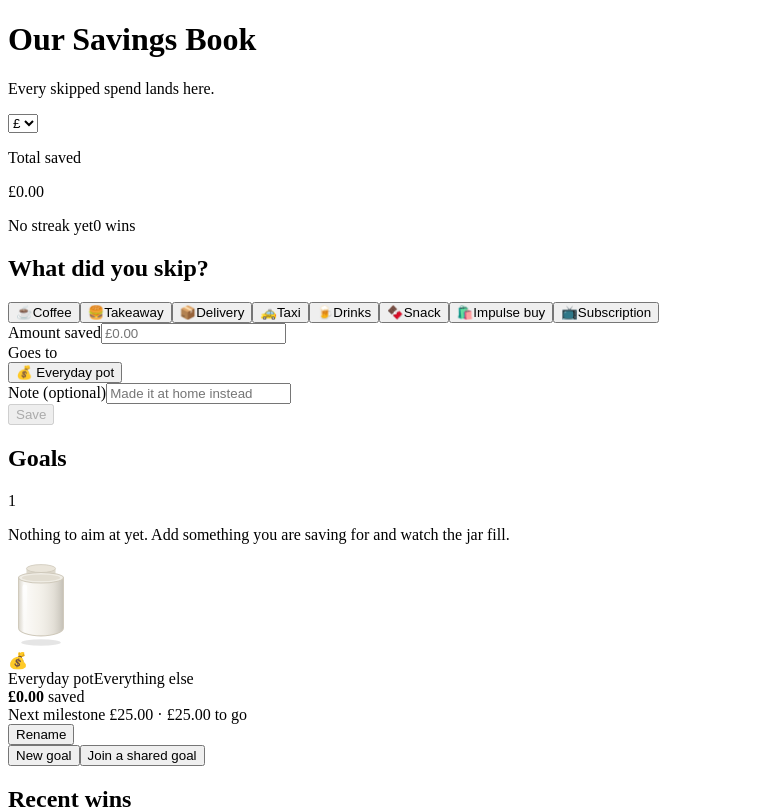
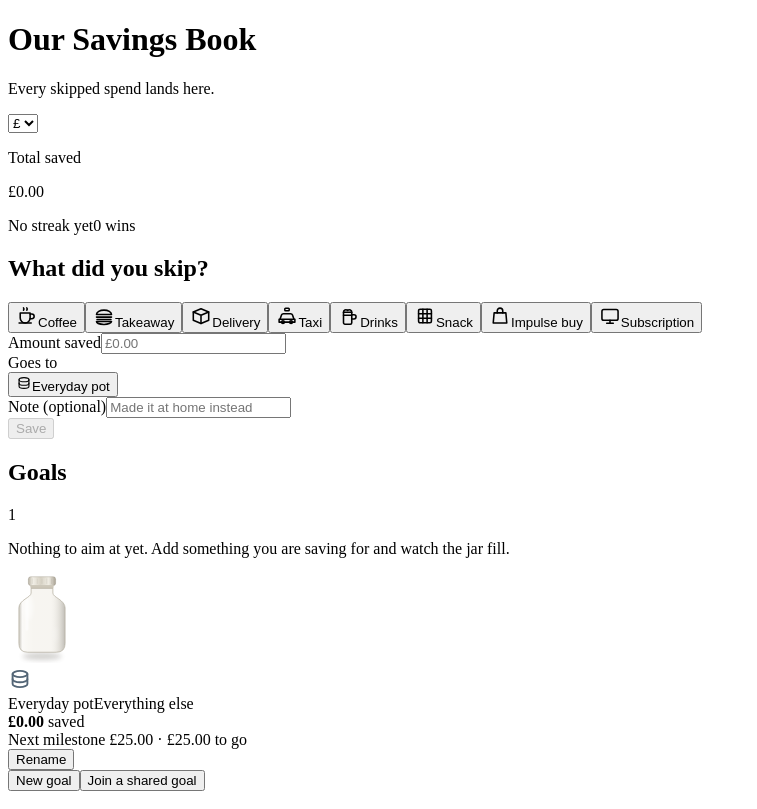
Before and after one commit to iiremozer/BudgetPlanner, a React (Vite) app: page / in a window 1280 px wide. Shown: the top 809 px of the page, without its empty margins (0-757 px from the left). Built offline with nearby package versions, Linux system fonts and the light colour scheme; the HTML template or start-up script is replaced by a standard one.

Commit message:
Çizilmiş ikon seti ve yeniden çizilmiş kavanoz

```diff
--- a/src/components/EntryForm.jsx
+++ b/src/components/EntryForm.jsx
@@ -2,6 +2,9 @@ import { useEffect, useState } from 'react';
 import { parseAmount, formatMoney, CURRENCIES } from '../lib/money.js';
 import { PRESETS, presetAmount } from '../lib/presets.js';
 import { sortGoals, primaryGoal } from '../lib/goals.js';
+import { iconForEmoji } from '../lib/icons.js';
+import { colorOf } from '../lib/colors.js';
+import Icon from './Icon.jsx';
 
 export default function EntryForm({ currency, goals, entries, generalName, onAdd }) {
   const [note, setNote] = useState('');
@@ -70,8 +73,8 @@ export default function EntryForm({ currency, goals, entries, generalName, onAdd
               aria-pressed={picked === preset.id}
               onClick={() => choose(preset)}
             >
-              <span className="tile-emoji" aria-hidden="true">
-                {preset.emoji}
+              <span className="tile-icon">
+                <Icon name={iconForEmoji(preset.emoji)} size={22} />
               </span>
               <span className="tile-label">{preset.label}</span>
             </button>
@@ -109,8 +112,10 @@ export default function EntryForm({ currency, goals, entries, generalName, onAdd
                   setGoalId(goal.id);
                   setTouchedGoal(true);
                 }}
+                style={{ '--tone': colorOf(goal.color).base }}
               >
-                {goal.emoji} {goal.name}
+                <Icon name={iconForEmoji(goal.emoji)} size={16} />
+                {goal.name}
               </button>
             ))}
             <button
@@ -122,7 +127,8 @@ export default function EntryForm({ currency, goals, entries, generalName, onAdd
                 setTouchedGoal(true);
               }}
             >
-              💰 {generalName}
+              <Icon name="coins" size={16} />
+              {generalName}
             </button>
           </div>
         </div>
--- a/src/components/GoalList.jsx
+++ b/src/components/GoalList.jsx
@@ -7,6 +7,8 @@ import { PERIOD_IDS, PERIODS, periodsNeeded, finishDate, ratePerWeek, weeksAtRat
 import { sortGoals, uniqueGoalName } from '../lib/goals.js';
 import { formatCode, makeBookCode, normalizeCode } from '../lib/code.js';
 import Jar from './Jar.jsx';
+import Icon from './Icon.jsx';
+import { iconForEmoji } from '../lib/icons.js';
 
 const EMOJIS = ['🎯', '🏖️', '🏠', '🚗', '📚', '🎁', '🛫', '🪴'];
 
@@ -139,7 +141,7 @@ export default function GoalList({
           >
             <Jar
               ratio={p.ratio}
-              emoji={goal.emoji}
+              iconName={iconForEmoji(goal.emoji)}
               complete={p.complete}
               id={goal.id}
               color={tone}
@@ -274,7 +276,7 @@ export default function GoalList({
             className={`goal goal-tinted${goals.length ? ' goal-general' : ''}`}
             style={{ '--tone': SLATE.base, '--tone-tint': SLATE.tint }}
           >
-            <Jar ratio={p.ratio} emoji="💰" id="general" color={SLATE} />
+            <Jar ratio={p.ratio} iconName="coins" id="general" color={SLATE} />
 
             <div className="goal-body">
               {renaming ? (
@@ -495,14 +497,15 @@ export default function GoalList({
                 <button
                   key={e}
                   type="button"
-                  className="chip"
+                  className="chip chip-icon"
+                  aria-label={e}
                   aria-pressed={emoji === e}
                   onClick={() => {
                     setEmoji(e);
                     setColor(colorForEmoji(e));
                   }}
                 >
-                  {e}
+                  <Icon name={iconForEmoji(e)} size={20} />
                 </button>
               ))}
             </div>
--- /dev/null
+++ b/src/components/Icon.jsx
@@ -0,0 +1,142 @@
+// Emoji her platformda başka türlü çizildiği için uygulama derme çatma
+// görünüyordu. Bunlar tek elden çizilmiş, aynı kalınlıkta, aynı köşe
+// yuvarlaklığında ikonlar; rengi bulunduğu yerden alırlar.
+
+const PATHS = {
+  target: (
+    <>
+      <circle cx="12" cy="12" r="8.2" />
+      <circle cx="12" cy="12" r="4.4" />
+      <circle cx="12" cy="12" r="1.1" fill="currentColor" stroke="none" />
+    </>
+  ),
+  beach: (
+    <>
+      <path d="M3.4 12.2a8.6 8.6 0 0 1 17.2 0z" />
+      <path d="M12 12.2v7.4" />
+      <path d="M12 19.6a2.2 2.2 0 0 0 3.1.5" />
+    </>
+  ),
+  house: (
+    <>
+      <path d="M3.4 10.8 12 3.6l8.6 7.2" />
+      <path d="M5.6 9.6v10.8h12.8V9.6" />
+      <path d="M10 20.4v-5.3h4v5.3" />
+    </>
+  ),
+  car: (
+    <>
+      <path d="M4.4 15.6 6 10.6a2.2 2.2 0 0 1 2.1-1.5h7.8a2.2 2.2 0 0 1 2.1 1.5l1.6 5" />
+      <path d="M3.4 15.6h17.2v3.1H3.4z" />
+      <circle cx="7.6" cy="18.7" r="1.5" />
+      <circle cx="16.4" cy="18.7" r="1.5" />
+    </>
+  ),
+  books: (
+    <>
+      <rect x="4" y="5.2" width="4.2" height="13.6" rx="1" />
+      <rect x="9.4" y="5.2" width="4.2" height="13.6" rx="1" />
+      <path d="m15.4 6.6 3.9 1-2.6 12.1-3.9-1z" />
+    </>
+  ),
+  gift: (
+    <>
+      <rect x="3.6" y="10.2" width="16.8" height="9.8" rx="1.6" />
+      <path d="M12 10.2V20M3.6 14.4h16.8" />
+      <path d="M12 10.2c-3.4 0-5-1.1-5-2.5s2.9-2.4 5 2.5zM12 10.2c3.4 0 5-1.1 5-2.5s-2.9-2.4-5 2.5z" />
+    </>
+  ),
+  plane: <path d="M20.8 4.2 3.6 11l6.7 2.4 2.4 6.7z" />,
+  plant: (
+    <>
+      <path d="M7.2 14.6h9.6l-1.2 5.8H8.4z" />
+      <path d="M12 14.6c0-4-2.4-6-5-6.6 0 3.1 1.8 6.1 5 6.6z" />
+      <path d="M12 14.6c0-3.3 2-5 4.2-5.5 0 2.6-1.5 5.1-4.2 5.5z" />
+    </>
+  ),
+  coffee: (
+    <>
+      <path d="M4.6 8.8h10.8v5.4a5.4 5.4 0 0 1-10.8 0z" />
+      <path d="M15.4 9.8h1.8a2.6 2.6 0 0 1 0 5.2h-1.8" />
+      <path d="M3.4 19.6h13.2" />
+      <path d="M8.2 5.6c.7-.8.7-1.6 0-2.4M11.8 5.6c.7-.8.7-1.6 0-2.4" />
+    </>
+  ),
+  burger: (
+    <>
+      <path d="M3.8 10.4a8.2 4.8 0 0 1 16.4 0z" />
+      <path d="M3.8 13.2h16.4M4.4 15.8h15.2" />
+      <path d="M3.8 18a8.2 3.2 0 0 0 16.4 0z" />
+    </>
+  ),
+  box: (
+    <>
+      <path d="M3.6 7.6 12 4l8.4 3.6v9L12 20.2l-8.4-3.6z" />
+      <path d="M12 11.2v9M3.6 7.6 12 11.2l8.4-3.6" />
+    </>
+  ),
+  taxi: (
+    <>
+      <rect x="9.6" y="3.6" width="4.8" height="2.6" rx="0.8" />
+      <path d="M4.4 15.6 6 11a2.2 2.2 0 0 1 2.1-1.5h7.8a2.2 2.2 0 0 1 2.1 1.5l1.6 4.6" />
+      <path d="M3.4 15.6h17.2v3.1H3.4z" />
+      <circle cx="7.6" cy="18.7" r="1.5" />
+      <circle cx="16.4" cy="18.7" r="1.5" />
+    </>
+  ),
+  beer: (
+    <>
+      <path d="M6 8h9v11.4a1.6 1.6 0 0 1-1.6 1.6H7.6A1.6 1.6 0 0 1 6 19.4z" />
+      <path d="M15 10.6h2.4a2.1 2.1 0 0 1 0 4.6H15" />
+      <path d="M6 11.2h9" />
+      <path d="M6 8a2.6 2.6 0 0 1 4.5-2 2.6 2.6 0 0 1 4.5 2" />
+    </>
+  ),
+  snack: (
+    <>
+      <rect x="5" y="4.6" width="14" height="14.8" rx="1.6" />
+      <path d="M9.7 4.6v14.8M14.3 4.6v14.8M5 9.5h14M5 14.5h14" />
+    </>
+  ),
+  bag: (
+    <>
+      <path d="M5.6 8.6h12.8l1 11H4.6z" />
+      <path d="M9 8.6V6.4a3 3 0 0 1 6 0v2.2" />
+    </>
+  ),
+  screen: (
+    <>
+      <rect x="3.2" y="5" width="17.6" height="11.6" rx="2" />
+      <path d="M8.4 20h7.2M12 16.6V20" />
+    </>
+  ),
+  coins: (
+    <>
+      <ellipse cx="12" cy="7" rx="7.4" ry="3.1" />
+      <path d="M4.6 7v5.2c0 1.7 3.3 3.1 7.4 3.1s7.4-1.4 7.4-3.1V7" />
+      <path d="M4.6 12.2v4.8c0 1.7 3.3 3.1 7.4 3.1s7.4-1.4 7.4-3.1v-4.8" />
+    </>
+  ),
+};
+
+export const ICON_NAMES = Object.keys(PATHS);
+
+export default function Icon({ name, size = 22, strokeWidth = 1.7, className }) {
+  const shape = PATHS[name] ?? PATHS.coins;
+  return (
+    <svg
+      viewBox="0 0 24 24"
+      width={size}
+      height={size}
+      fill="none"
+      stroke="currentColor"
+      strokeWidth={strokeWidth}
+      strokeLinecap="round"
+      strokeLinejoin="round"
+      className={className}
+      aria-hidden="true"
+    >
+      {shape}
+    </svg>
+  );
+}
--- a/src/components/Jar.jsx
+++ b/src/components/Jar.jsx
@@ -1,115 +1,137 @@
 import { colorOf } from '../lib/colors.js';
+import Icon from './Icon.jsx';
 
-// Kavanozu üç boyutlu göstermek için üç şey gerekiyor: camın kenarlarda
-// koyulaşıp ortada açılması, sıvının üstünde bir elips (yandan bakınca ağız
-// oval görünür) ve altta bir gölge.
+// Kavanozun gerçekçi görünmesi omuz eğrisinden geliyor: boyun dar başlar,
+// aşağı doğru genişleyip gövdeye açılır. Üstüne cam için yumuşak bir
+// parlama, sıvı için üstte açık altta koyu bir geçiş ve zeminde bulanık
+// bir gölge biniyor.
 
-const TOP = 30;
-const BOTTOM = 116;
-const RX = 34;
-const RY = 8;
+const BODY = `M 34 24
+  L 34 31
+  C 34 37.5, 16 41, 16 53
+  L 16 105
+  Q 16 118, 29 118
+  L 71 118
+  Q 84 118, 84 105
+  L 84 53
+  C 84 41, 66 37.5, 66 31
+  L 66 24 Z`;
 
+const TOP = 24;
+const BOTTOM = 118;
 
-export default function Jar({ ratio = 0, emoji, complete = false, size = 66, id = 'jar', color }) {
+export default function Jar({ ratio = 0, emoji, iconName, complete = false, size = 68, id = 'jar', color }) {
   const clamped = Math.max(0, Math.min(1, Number.isFinite(ratio) ? ratio : 0));
-  const level = BOTTOM - clamped * (BOTTOM - TOP);
-  const filled = clamped > 0.01;
+  const level = BOTTOM - clamped * (BOTTOM - TOP - 6);
+  const filled = clamped > 0.005;
 
   const uid = String(id).replace(/[^a-zA-Z0-9_-]/g, '');
-  const glassId = `glass-${uid}`;
-  const liquidId = `liquid-${uid}`;
-  const clipId = `clip-${uid}`;
-  const shineId = `shine-${uid}`;
+  const tone = color ?? colorOf(undefined);
 
-  const tone = color ?? colorOf(undefined);
-  const liquidTop = tone.light;
-  const liquidBottom = tone.dark;
-
-  const bodyPath = `M ${50 - RX} ${TOP} L ${50 - RX} ${BOTTOM - 10} A ${RX} ${RY + 4} 0 0 0 ${
-    50 + RX
-  } ${BOTTOM - 10} L ${50 + RX} ${TOP} Z`;
+  const clipId = `c-${uid}`;
+  const glassId = `g-${uid}`;
+  const liquidId = `l-${uid}`;
+  const lidId = `d-${uid}`;
+  const softId = `s-${uid}`;
+  const shadowId = `w-${uid}`;
 
   return (
     <div className="jar" style={{ width: size }}>
-      <svg viewBox="0 0 100 136" width={size} height={size * 1.36} aria-hidden="true">
+      <svg viewBox="0 0 100 134" width={size} height={size * 1.34} aria-hidden="true">
         <defs>
-          <linearGradient id={glassId} x1="0" y1="0" x2="1" y2="0">
-            <stop offset="0" stopColor="#c9c4b8" stopOpacity="0.55" />
-            <stop offset="0.12" stopColor="#ffffff" stopOpacity="0.7" />
-            <stop offset="0.4" stopColor="#ffffff" stopOpacity="0.16" />
-            <stop offset="0.78" stopColor="#b7b1a4" stopOpacity="0.28" />
-            <stop offset="1" stopColor="#8f8a7e" stopOpacity="0.48" />
+          <clipPath id={clipId}>
+            <path d={BODY} />
+          </clipPath>
+
+          <linearGradient id={liquidId} x1="0" y1="0" x2="1" y2="0.3">
+            <stop offset="0" stopColor={tone.dark} />
+            <stop offset="0.18" stopColor={tone.base} />
+            <stop offset="0.45" stopColor={tone.light} />
+            <stop offset="0.78" stopColor={tone.base} />
+            <stop offset="1" stopColor={tone.dark} />
           </linearGradient>
 
-          <linearGradient id={liquidId} x1="0" y1="0" x2="1" y2="0">
-            <stop offset="0" stopColor={liquidBottom} />
-            <stop offset="0.22" stopColor={liquidTop} />
-            <stop offset="0.72" stopColor={liquidTop} />
-            <stop offset="1" stopColor={liquidBottom} />
+          <linearGradient id={glassId} x1="0" y1="0" x2="1" y2="0">
+            <stop offset="0" stopColor="#6f6a5e" stopOpacity="0.28" />
+            <stop offset="0.07" stopColor="#ffffff" stopOpacity="0.5" />
+            <stop offset="0.3" stopColor="#ffffff" stopOpacity="0.05" />
+            <stop offset="0.68" stopColor="#ffffff" stopOpacity="0.04" />
+            <stop offset="0.88" stopColor="#6f6a5e" stopOpacity="0.16" />
+            <stop offset="1" stopColor="#4a463d" stopOpacity="0.32" />
           </linearGradient>
 
-          <linearGradient id={shineId} x1="0" y1="0" x2="0" y2="1">
-            <stop offset="0" stopColor="#ffffff" stopOpacity="0.85" />
-            <stop offset="1" stopColor="#ffffff" stopOpacity="0.12" />
+          <linearGradient id={lidId} x1="0" y1="0" x2="1" y2="0">
+            <stop offset="0" stopColor="#b9b3a5" />
+            <stop offset="0.16" stopColor="#f2efe7" />
+            <stop offset="0.45" stopColor="#d8d3c6" />
+            <stop offset="0.75" stopColor="#efece3" />
+            <stop offset="1" stopColor="#a9a294" />
           </linearGradient>
 
-          <clipPath id={clipId}>
-            <path d={bodyPath} />
-          </clipPath>
+          <filter id={softId} x="-40%" y="-40%" width="180%" height="180%">
+            <feGaussianBlur stdDeviation="3.2" />
+          </filter>
+
+          <filter id={shadowId} x="-40%" y="-60%" width="180%" height="240%">
+            <feGaussianBlur stdDeviation="3.6" />
+          </filter>
         </defs>
 
-        <ellipse cx="50" cy="128" rx="30" ry="5" fill="#000" opacity="0.1" />
+        {/* zemin gölgesi */}
+        <ellipse cx="50" cy="124" rx="29" ry="5.5" fill="#3a352c" opacity="0.22" filter={`url(#${shadowId})`} />
 
-        <path d={`M 28 16 L 28 ${TOP - 2} L 72 ${TOP - 2} L 72 16 Z`} fill="#ddd8cc" />
-        <ellipse cx="50" cy="16" rx="22" ry="6" fill="#eae5da" />
-        <ellipse cx="50" cy="16" rx="22" ry="6" fill="none" stroke="#cfc9bb" strokeWidth="1.2" />
+        {/* kapak */}
+        <rect x="30" y="7" width="40" height="13" rx="3.5" fill={`url(#${lidId})`} />
+        <rect x="30" y="7" width="40" height="13" rx="3.5" fill="none" stroke="#9c9587" strokeWidth="0.9" opacity="0.7" />
+        <path d="M36 9.5v8M43 9.5v8M50 9.5v8M57 9.5v8M64 9.5v8" stroke="#9c9587" strokeWidth="0.7" opacity="0.35" />
+        <rect x="33" y="19.5" width="34" height="5" rx="1.6" fill="#cdc7b9" />
 
         <g clipPath={`url(#${clipId})`}>
-          <rect x={50 - RX} y={TOP} width={RX * 2} height={BOTTOM - TOP + 12} fill="#f4f1ea" />
+          {/* cam gövde */}
+          <path d={BODY} fill="#f7f5f0" />
 
           {filled ? (
             <>
               <rect
                 className="jar-liquid"
-                x={50 - RX}
+                x="10"
                 y={level}
-                width={RX * 2}
-                height={BOTTOM - level + 12}
+                width="80"
+                height={BOTTOM - level + 8}
                 fill={`url(#${liquidId})`}
               />
-              <ellipse className="jar-liquid" cx="50" cy={level} rx={RX} ry={RY - 1} fill={liquidTop} />
+              {/* sıvının yüzeyi: yandan bakınca oval görünür */}
+              <ellipse className="jar-liquid" cx="50" cy={level} rx="35" ry="5.5" fill={tone.light} />
               <ellipse
                 className="jar-liquid"
                 cx="50"
                 cy={level}
-                rx={RX - 5}
-                ry={RY - 3.5}
+                rx="27"
+                ry="3.4"
                 fill="#ffffff"
-                opacity="0.22"
+                opacity="0.3"
               />
+              {/* dipteki ışık toplanması */}
+              <ellipse cx="50" cy="112" rx="26" ry="7" fill="#ffffff" opacity="0.12" filter={`url(#${softId})`} />
             </>
           ) : null}
 
-          <rect x={50 - RX} y={TOP} width={RX * 2} height={BOTTOM - TOP + 12} fill={`url(#${glassId})`} />
-          <rect
-            x={50 - RX + 6}
-            y={TOP + 10}
-            width="7"
-            height={BOTTOM - TOP - 30}
-            rx="3.5"
-            fill={`url(#${shineId})`}
-          />
+          {/* cam üstü gölgelendirme */}
+          <path d={BODY} fill={`url(#${glassId})`} />
+
+          {/* parlamalar */}
+          <ellipse cx="30" cy="52" rx="7" ry="19" fill="#ffffff" opacity="0.5" filter={`url(#${softId})`} />
+          <ellipse cx="70" cy="92" rx="3.6" ry="12" fill="#ffffff" opacity="0.22" filter={`url(#${softId})`} />
+          <rect x="25.5" y="40" width="4.6" height="46" rx="2.3" fill="#ffffff" opacity="0.55" />
         </g>
 
-        <path d={bodyPath} fill="none" stroke="#cfc9bb" strokeWidth="1.6" />
-        <ellipse cx="50" cy={TOP} rx={RX} ry={RY} fill="#efece4" />
-        <ellipse cx="50" cy={TOP} rx={RX} ry={RY} fill="none" stroke="#cfc9bb" strokeWidth="1.6" />
-        <ellipse cx="50" cy={TOP} rx={RX - 5} ry={RY - 3} fill="#e2ddd1" />
+        {/* kenar çizgisi */}
+        <path d={BODY} fill="none" stroke="#b6b0a2" strokeWidth="1.3" opacity="0.85" />
       </svg>
 
-      {emoji ? (
-        <span className="jar-emoji" aria-hidden="true">
-          {emoji}
+      {iconName || emoji ? (
+        <span className="jar-icon" style={{ color: filled && clamped > 0.35 ? '#ffffff' : tone.dark }}>
+          <Icon name={iconName} size={Math.round(size * 0.36)} strokeWidth={1.9} />
         </span>
       ) : null}
     </div>
--- /dev/null
+++ b/src/lib/icons.js
@@ -0,0 +1,28 @@
+// Depoda hâlâ emoji saklıyoruz (eski kayıtlar bozulmasın diye), ama ekranda
+// kendi ikon setimizi çiziyoruz. Bu eşleme ikisini birbirine bağlar.
+
+const BY_EMOJI = {
+  '🎯': 'target',
+  '🏖️': 'beach',
+  '🏠': 'house',
+  '🚗': 'car',
+  '📚': 'books',
+  '🎁': 'gift',
+  '🛫': 'plane',
+  '🪴': 'plant',
+  '☕': 'coffee',
+  '🍔': 'burger',
+  '📦': 'box',
+  '🚕': 'taxi',
+  '🍺': 'beer',
+  '🍫': 'snack',
+  '🛍️': 'bag',
+  '📺': 'screen',
+  '💰': 'coins',
+};
+
+export const FALLBACK_ICON = 'coins';
+
+export function iconForEmoji(emoji) {
+  return BY_EMOJI[emoji] ?? FALLBACK_ICON;
+}
--- a/src/styles.css
+++ b/src/styles.css
@@ -335,15 +335,14 @@ select {
   line-height: 0;
 }
 
-.jar-emoji {
+.jar-icon {
   position: absolute;
   inset: 0;
   display: grid;
   place-items: center;
-  font-size: 21px;
-  line-height: 1;
-  padding-top: 16px;
-  filter: drop-shadow(0 1px 3px rgba(0, 0, 0, 0.25));
+  padding-top: 14px;
+  filter: drop-shadow(0 1px 2px rgba(0, 0, 0, 0.22));
+  transition: color 0.4s ease;
 }
 
 /* Sıvı seviyesi yumuşak yükselsin. */
@@ -820,3 +819,39 @@ select {
   box-shadow: 0 0 0 2px var(--ink);
   transform: scale(1.08);
 }
+
+.tile-icon {
+  display: grid;
+  place-items: center;
+  color: var(--pine);
+}
+
+.tile[aria-pressed='true'] .tile-icon {
+  color: #fff;
+}
+
+.chip-icon {
+  padding: 9px 13px;
+  color: var(--ink);
+}
+
+.chip {
+  display: inline-flex;
+  align-items: center;
+  gap: 7px;
+}
+
+.chip[aria-pressed='true'] {
+  background: var(--tone, var(--pine));
+  border-color: var(--tone, var(--pine));
+}
+
+.row-icon {
+  flex: none;
+  width: 36px;
+  height: 36px;
+  display: grid;
+  place-items: center;
+  background: #f6f4f0;
+  border-radius: 11px;
+}
```
Also changed, not shown: src/components/Ledger.jsx (+10 -4 lines), 2 other files (tests, documents, lock files or other folders).
